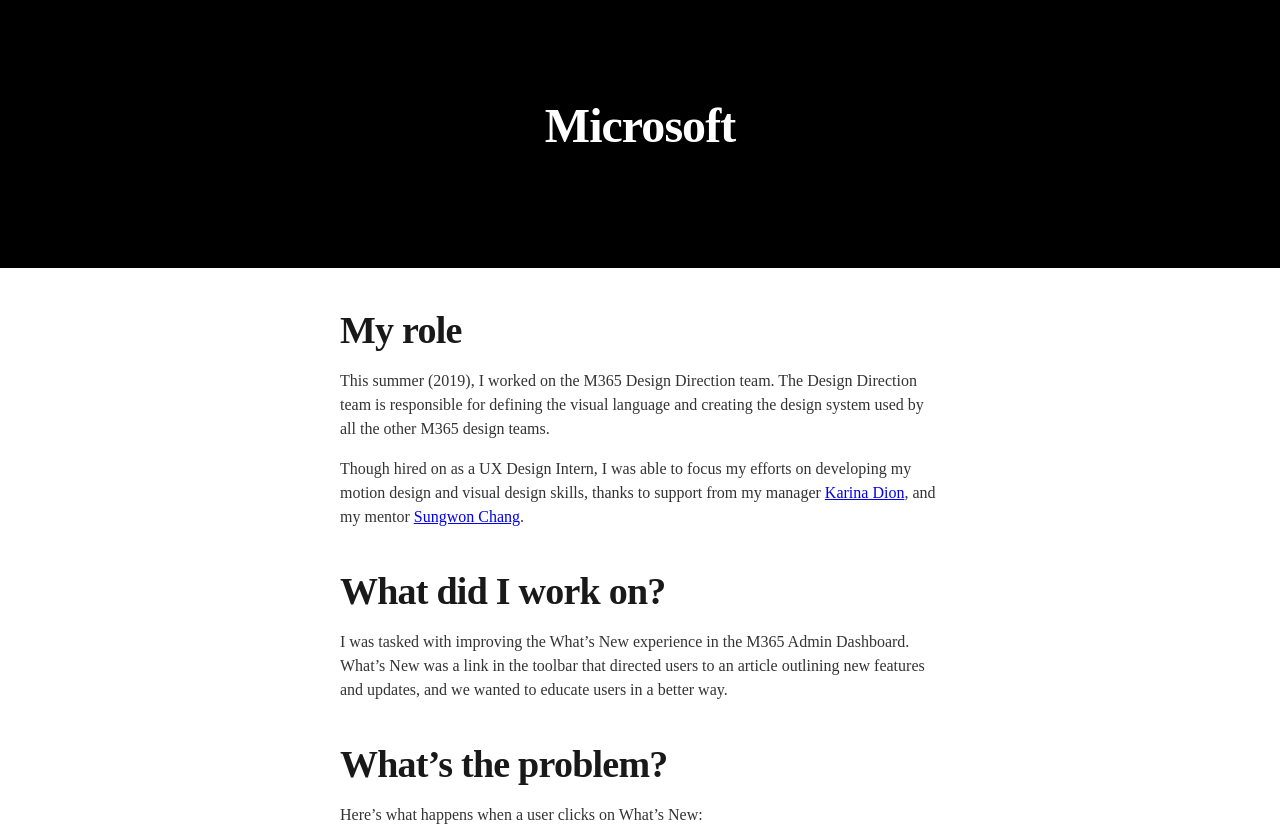
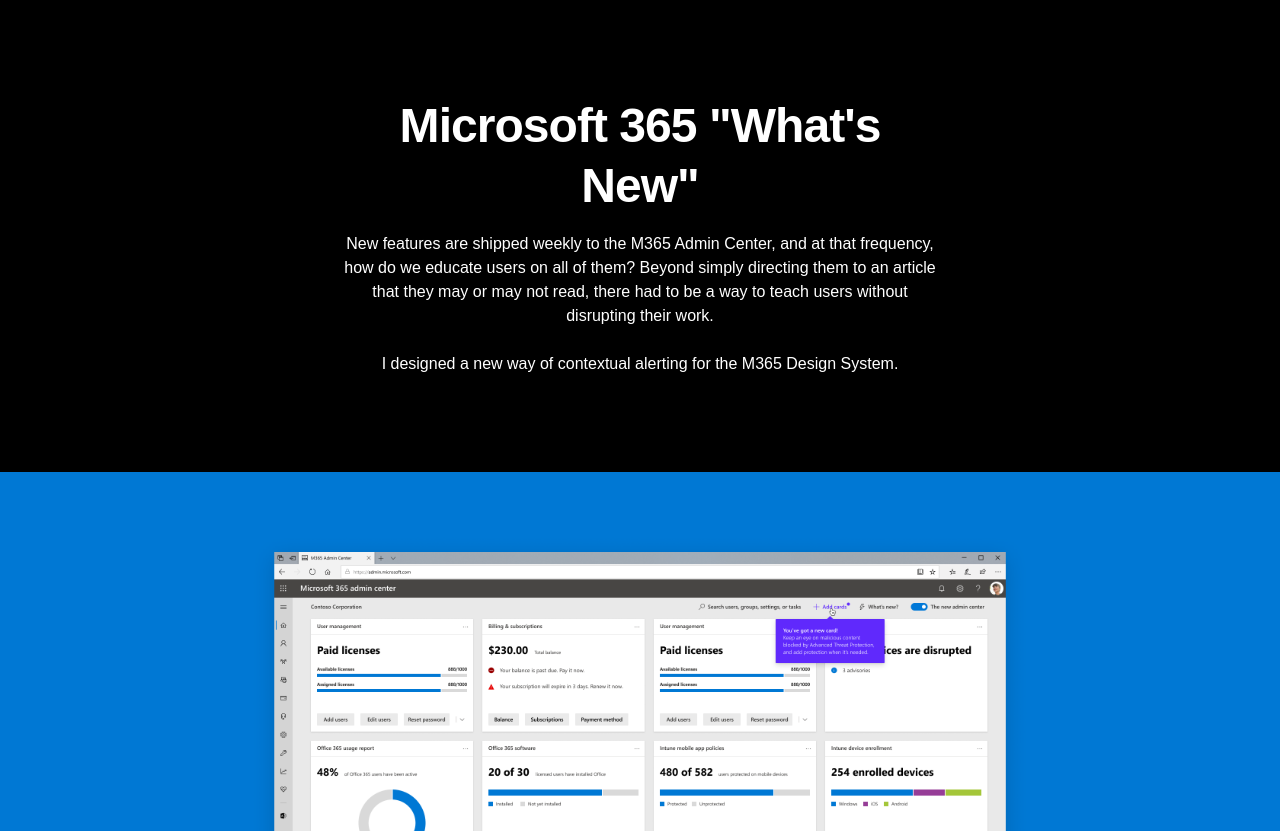
Before and after one commit to cyxzheng/cyxzheng.github.io, a Jekyll site: the page built from _projects/microsoft.md, in a window 1280 px wide. Shown: the top 831 px of the page. Built offline with Jekyll 4.4.1, drawn with Linux system fonts in a browser that asks for light colours; some web fonts are replaced; grey boxes are pictures that could not be loaded.

Commit message:
font family fix

```diff
--- a/_projects/microsoft.md
+++ b/_projects/microsoft.md
@@ -1,7 +1,9 @@
 ---
 layout: project
-title: Microsoft
+title: Microsoft 365 "What's New"
 permalink: /microsoft
+cover: /assets/images/projects/microsoft/cover.png
+intro: New features are shipped weekly to the M365 Admin Center, and at that frequency, how do we educate users on all of them? Beyond simply directing them to an article that they may or may not read, there had to be a way to teach users without disrupting their work. </br> </br> I designed a new way of contextual alerting for the M365 Design System.
 ---
 
 ## My role
@@ -85,8 +87,6 @@
 
 ### What did users think?
 
-
-
 <div class="image"><img src="/assets/images/projects/microsoft/quote1.png"></div>
 
 <div class="image"><img src="/assets/images/projects/microsoft/comparisons.png"></div>
@@ -137,7 +137,7 @@
 
 Our user researchers are amazing, turning this around right before I gave my final presentation.
 
-(quotes)
+<div class="image"><img src="/assets/images/projects/microsoft/quote2.png"></div>
 
 The feedback was positive, and shows that our hypothesis is on the right track. It looks like contextual alerting is better for showing and educating users on what's new.
 
--- a/_sass/layout.scss
+++ b/_sass/layout.scss
@@ -9,3 +9,23 @@
     width: 100vw;
     height: 100vh;
 }
+
+a {
+    text-decoration: none;
+    color: red;
+    transition: all 0.3s;
+    -moz-transition: all 0.3s;
+    -webkit-transition: all 0.3s;
+    background:
+    linear-gradient(
+      to bottom, red 0%,
+      red 100%
+    );
+    background-position: 0 100%;
+    background-repeat: repeat-x;
+    background-size: 2px 2px;
+
+    &:hover {
+
+    }
+}
--- a/_sass/project.scss
+++ b/_sass/project.scss
@@ -23,7 +23,7 @@
     .cover {
         width: 100%;
 
-        img {
+        img, video {
             display: block;
             width: 100%;
         }
@@ -48,7 +48,7 @@
     }
 
     h3 {
-        margin-top: 24px;
+        margin-top: 32px;
         margin-bottom: 16px;
     }
 
@@ -61,7 +61,6 @@
         max-width: 600px;
         margin: 0 auto;
         margin-top: 16px;
-        margin-bottom: 16px;
     }
 
     .highlighter-rouge {
@@ -82,8 +81,8 @@
     .image {
         max-width: 1200px;
         margin: 0 auto;
-        margin-top: 24px;
-        margin-bottom: 48px;
+        margin-top: 48px;
+        margin-bottom: 64px;
 
         img, video {
             display: block;
@@ -100,8 +99,8 @@
         display: flex;
         justify-content: space-between;
         margin: 0 auto;
-        margin-top: 24px;
-        margin-bottom: 16px;
+        margin-top: 48px;
+        margin-bottom: 64px;
 
         .image {
             margin: 0;
@@ -113,8 +112,8 @@
         display: flex;
         justify-content: space-around;
         margin: 0 auto;
-        margin-top: 24px;
-        margin-bottom: 16px;
+        margin-top: 48px;
+        margin-bottom: 64px;
 
         .image {
             margin: 0;
--- a/_sass/type.scss
+++ b/_sass/type.scss
@@ -1,5 +1,5 @@
 h1 {
-    font-family: Sofia Pro;
+    font-family: 'Sofia Pro', sans-serif;
     font-style: normal;
     font-weight: 600;
     font-size: 48px;
@@ -9,7 +9,7 @@
 }
 
 h2 {
-    font-family: Sofia Pro;
+    font-family: 'Sofia Pro', sans-serif;
     font-style: normal;
     font-weight: 600;
     font-size: 38px;
@@ -19,17 +19,17 @@
 }
 
 h3 {
-    font-family: Sofia Pro;
+    font-family: 'Sofia Pro', sans-serif;
     font-style: normal;
     font-weight: 600;
-    font-size: 30px;
-    line-height: 36px;
-    letter-spacing: -0.02em;
+    font-size: 24px;
+    line-height: 30px;
+    letter-spacing: -0.03em;
     color: rgba(0, 0, 0, 0.9);
 }
 
 h4 {
-    font-family: Sofia Pro;
+    font-family: 'Sofia Pro', sans-serif;
     font-style: normal;
     font-weight: 600;
     font-size: 16px;
@@ -39,7 +39,7 @@
 }
 
 h5 {
-    font-family: Sofia Pro;
+    font-family: 'Sofia Pro', sans-serif;
     font-style: normal;
     font-weight: normal;
     font-size: 12px;
@@ -48,7 +48,7 @@
 }
 
 p {
-    font-family: Sofia Pro;
+    font-family: 'Sofia Pro', sans-serif;
     font-style: normal;
     font-weight: normal;
     font-size: 16px;
```
Also changed, not shown: _projects/hvf.md (+2 -4 lines), assets/images/projects/microsoft/cover.png (added), assets/images/projects/microsoft/quote1.png, assets/images/projects/microsoft/quote2.png, 1 other file.
